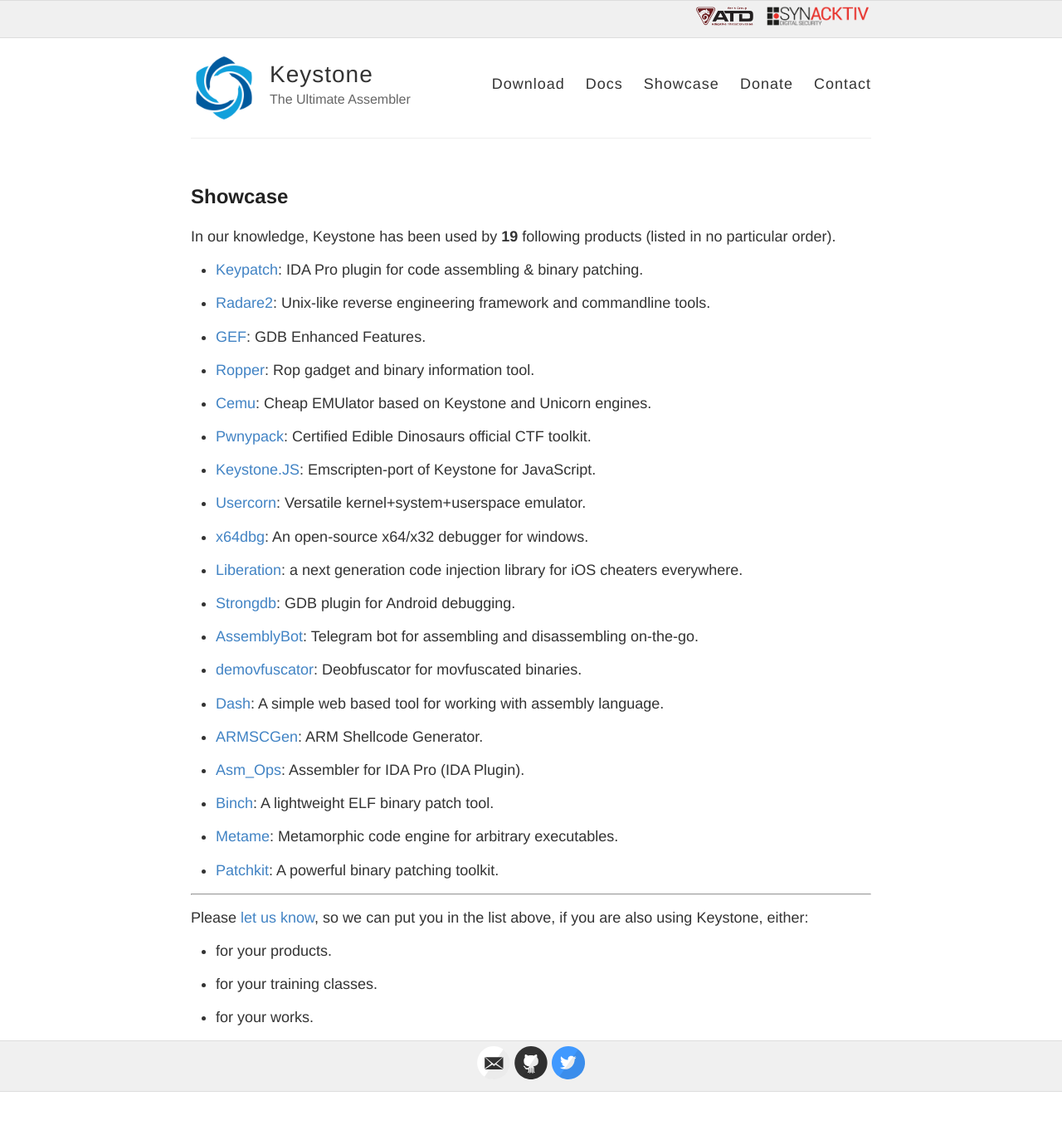
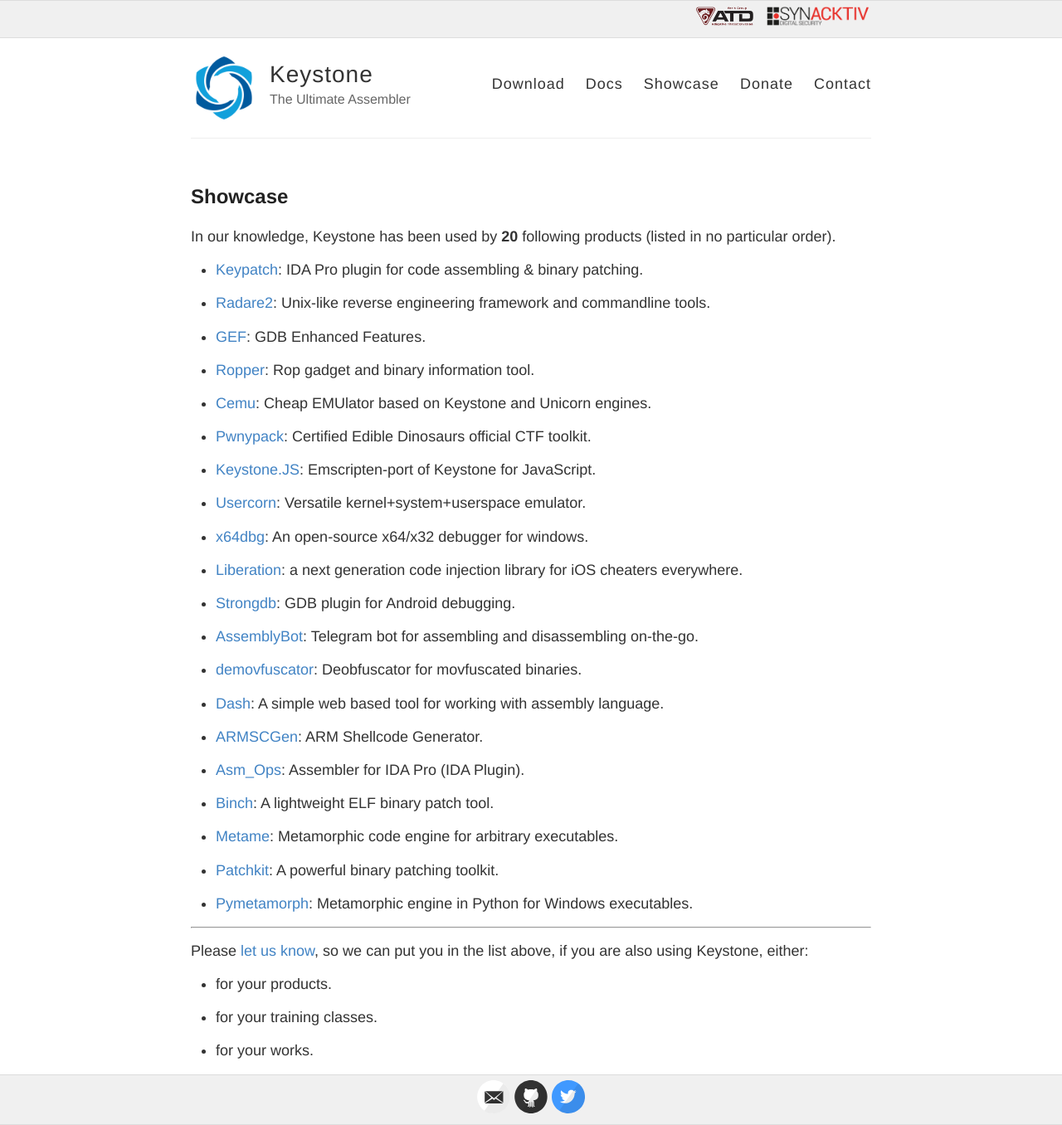
Before and after one commit to keystone-engine/keystone-engine.github.io, a Jekyll site: the page built from showcase.md, in a window 1280 px wide. Shown: the whole page at 83% size. Built offline with Jekyll 4.4.1, drawn with Linux system fonts in a browser that asks for light colours; before the commit the page ends 1316 px from its top, so only the background shows below that.

Commit message:
showcase

```diff
--- a/showcase.md
+++ b/showcase.md
@@ -6,7 +6,7 @@
 
 ## Showcase
 
-In our knowledge, Keystone has been used by **19** following products (listed in no particular order).
+In our knowledge, Keystone has been used by **20** following products (listed in no particular order).
 
 - [Keypatch](http://keystone-engine.org/keypatch): IDA Pro plugin for code assembling & binary patching.
 
@@ -46,6 +46,8 @@
 
 - [Patchkit](https://github.com/lunixbochs/patchkit): A powerful binary patching toolkit.
 
+- [Pymetamorph](https://github.com/JuanJMarques/pymetamorph): Metamorphic engine in Python for Windows executables.
+
 ---
 
 Please [let us know](/contact/), so we can put you in the list above, if you are also using Keystone, either:
```
